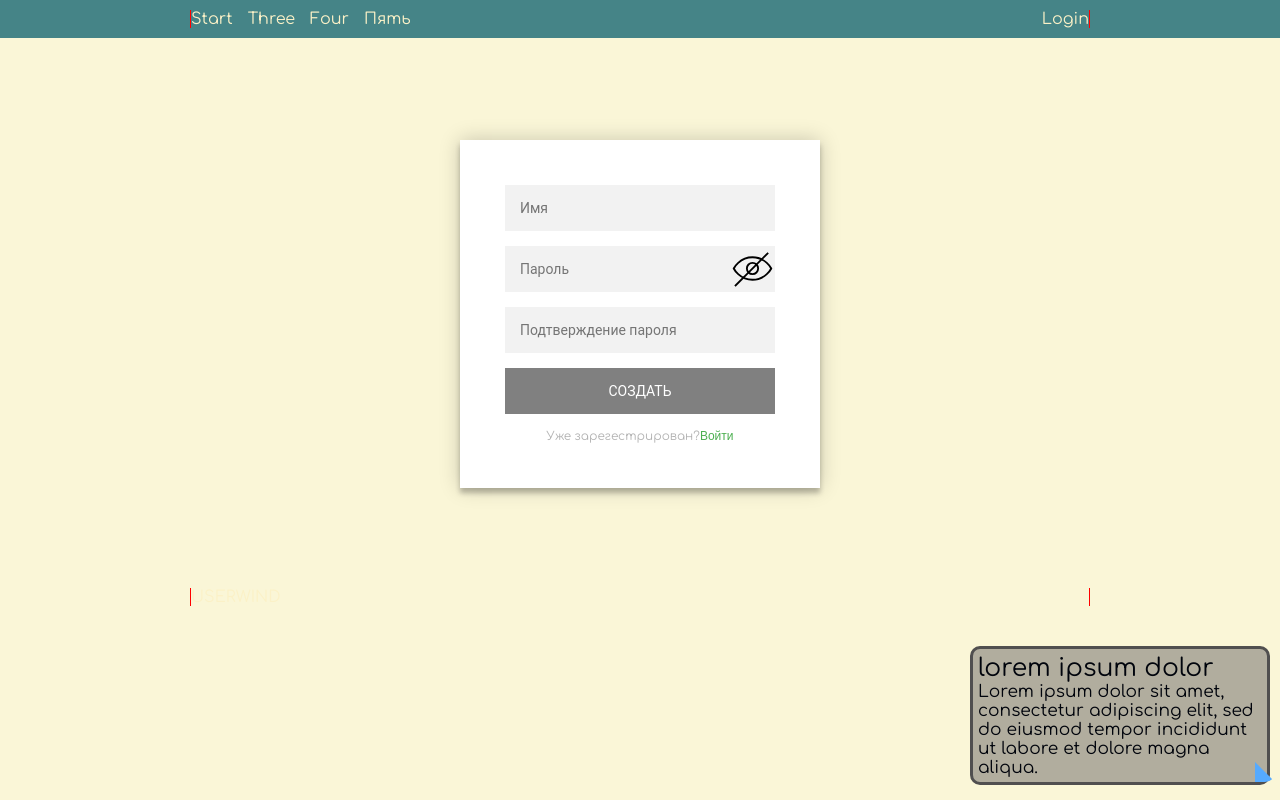
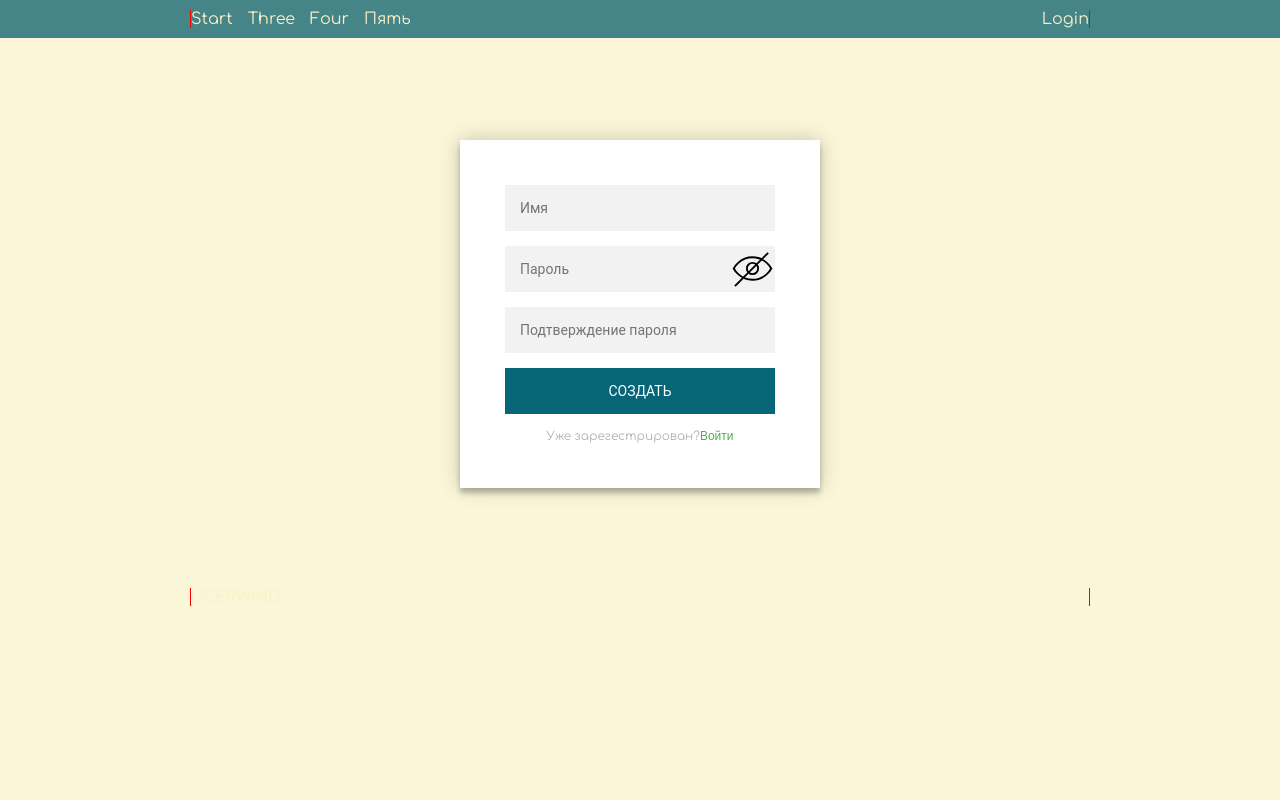
Before and after one commit to Graznov/balda_front, a React (Vite) app: page /user in a window 1280 px wide. Built offline with nearby package versions, Linux system fonts and the light colour scheme; a web font is replaced by a local one.

Commit message:
17.05.26 message show

```diff
--- a/src/Field/Header/Header.tsx
+++ b/src/Field/Header/Header.tsx
@@ -1,11 +1,14 @@
 import style from './header.module.css'
 import classNames from "classnames/bind";
 import LinkCastom from "../../Ui-ux_components/LinkCastom.tsx";
-import {useAppSelector} from "../../Store/hooks.ts";
+import {useAppDispatch, useAppSelector} from "../../Store/hooks.ts";
+import {setDataMessage, setResetMessage} from "../../Store/messageSlise.ts";
 
 const cx = classNames.bind(style)
 
 function Header(){
+
+    const dispatch = useAppDispatch()
 
     const UserName = useAppSelector(state => state.defSlice.playerOne.name)
 
@@ -36,17 +39,44 @@ function Header(){
                             Link_ClassName={linksStyle}
                             Link_text={'Three'}/>
                     </li>
-                    <li>
+                    <li
+                        onClick={()=>{
+                            console.log('clicked')
+                            dispatch(setDataMessage({
+                                messageStatus:true,
+                                messageHead: 'Заголовок сообщения ошибки',
+                                messageText: 'Текст сообщения текст сообщения текст сообщения текст сообщения',
+                                messageType:"error",}))
+
+                            // setTimeout(()=>{
+                            //     dispatch(setResetMessage())
+                            // },3000)
+                        }}
+                    >
                         <LinkCastom
                             Link_path={'/'}
                             Link_ClassName={linksStyle}
                             Link_text={'Four'}/>
                     </li>
-                    <li>
+                    <li
+                        onClick={()=>{
+                            console.log('clicked')
+                            dispatch(setDataMessage({
+                                messageStatus:true,
+                                messageHead: 'Заголовок сообщения',
+                                messageText: 'Текст сообщения текст сообщения текст сообщения текст сообщения',
+                                messageType:"info",}))
+
+                            // setTimeout(()=>{
+                            //     dispatch(setResetMessage())
+                            // },3000)
+                        }}>
                         <LinkCastom
+
                             Link_path={'/'}
                             Link_ClassName={linksStyle}
                             Link_text={'Пять'}/>
+
                     </li>
                 </ul>
 
--- a/src/Field/LogInWind/LogInWind.tsx
+++ b/src/Field/LogInWind/LogInWind.tsx
@@ -6,6 +6,8 @@ import {useEffect, useMemo, useState} from "react";
 import Eye from '/src/assets/eye.svg?react'
 // import Close from '/src/assets/close.svg?react'
 import EyeHidden from '/src/assets/eye-hidden.svg?react'
+import {setDataMessage, setResetMessage} from "../../Store/messageSlise.ts";
+import {useDispatch} from "react-redux";
 // import {useNavigate} from "react-router-dom";
 // import {useAppDispatch} from "../../../Store/hooks.ts";
 
@@ -22,6 +24,8 @@ export const LogInWind = () => {
     //     name: string;
     //     password: string;
     // }
+
+    const dispatch = useDispatch();
     const userDataSTOK={
         name:'',
         password1:'',
@@ -80,6 +84,16 @@ export const LogInWind = () => {
                                 ...userData,
                                 name: name
                             })
+
+                            // dispatch(setDataMessage({
+                            //     messageStatus:true,
+                            //     messageHead: 'Регистрация',
+                            //     messageText: 'Длинна имени и пароля должны быть не менее шести символов',
+                            //     messageType:"info",}))
+                            //
+                            // setTimeout(()=>{
+                            //     dispatch(setResetMessage())
+                            // },3000)
 
                             console.log(event.target.value);
                         }}
@@ -147,10 +161,22 @@ export const LogInWind = () => {
                     <button
                         onClick={()=>{
                             console.log(`click CREATE,\nUserName: ${userData.name},\nUserPassword: ${userData.password1}`);
+                            if(userData.name.length<6 || userData.password1.length<6){
+                                dispatch(setDataMessage({
+                                    messageStatus:true,
+                                    messageHead: 'Error registr',
+                                    messageText: 'Длинна имени и пароля должны быть не менее шести символов',
+                                    messageType:"error",}))
+
+                                // setTimeout(()=>{
+                                //     dispatch(setResetMessage())
+                                // },3000)
+                            }
+
                         }}
-                        disabled={btnDisable}
+                        // disabled={btnDisable}
                         className={cx('form-button',{
-                            'form-button_disabled':btnDisable
+                            // 'form-button_disabled':btnDisable
                         })}>
                         создать
                     </button>
@@ -213,10 +239,21 @@ export const LogInWind = () => {
                     <button
                         onClick={()=>{
                             console.log(`click ENTER,\nUserName: ${userData.name},\nUserPassword: ${userData.password1}`);
+                            if(userData.name.length<6 || userData.password1.length<6){
+                                dispatch(setDataMessage({
+                                    messageStatus:true,
+                                    messageHead: 'Error enter',
+                                    messageText: 'Длинна имени и пароля должны быть не менее шести символов',
+                                    messageType:"error",}))
+
+                                // setTimeout(()=>{
+                                //     dispatch(setResetMessage())
+                                // },3000)
+                            }
                         }}
-                        disabled={btn2Disable}
+                        // disabled={btn2Disable}
                         className={cx('form-button',{
-                            'form-button_disabled':btn2Disable
+                            // 'form-button_disabled':btn2Disable
 
                         })}>Войти
                     </button>
--- a/src/Field/message/Message.tsx
+++ b/src/Field/message/Message.tsx
@@ -1,19 +1,37 @@
 import classNames from "classnames/bind";
 import styles from './message.module.css'
+import {useAppDispatch, useAppSelector} from "../../Store/hooks.ts";
+import {setResetMessage} from "../../Store/messageSlise.ts";
+import {useEffect} from "react";
 
 const cx = classNames.bind(styles);
 
 function Message() {
 
+    const dispatch = useAppDispatch()
+
+    const data = useAppSelector(state => state.messageSlise)
+
+    console.log(`data: `, data)
+
+    useEffect(() => {
+        if(data.messageType)
+            setTimeout(()=>{
+                dispatch(setResetMessage())
+            },3000)
+    }, [data.messageText]);
 
     return(
-        <div className={cx`message`}>
+        <div className={cx('message', {
+            'message-visible':data.messageStatus,
+            'message-error':data.messageType==='error',
+        })}>
             <div className={cx('message_content')}>
                 <p className={cx('message_content_top')}>
-                    lorem ipsum dolor
+                    {data.messageHead}
                 </p>
                 <p className={cx('message_content_text')}>
-                    Lorem ipsum dolor sit amet, consectetur adipiscing elit, sed do eiusmod tempor incididunt ut labore et dolore magna aliqua.
+                    {data.messageText}
                 </p>
             </div>
 
--- a/src/Field/message/message.module.css
+++ b/src/Field/message/message.module.css
@@ -1,17 +1,20 @@
+
 .message{
+    display: none;
+
     position: absolute;
 
     gap: 1rem;
     bottom: 15px;
-    right: 10px;
+    right: 20px;
     width:300px;
     min-height:100px;
-    background: rgba(107,103,103,.5);
+    /*background: rgba(107,103,103,.5);*/
+    background: rgba(2, 124, 250, 0.5);
 
     padding:5px;
     border-radius: 10px;
-    border: #504f4f 3px solid;
-    display: flex;
+    border: #0303f8 3px solid;
     align-items: center;
 
     .message_content{
@@ -22,12 +25,12 @@
 
         .message_content_top{
             font-size: 25px;
-            color: #00040c;
+            color: #ffffff;
         }
 
         .message_content_text{
             font-size: 17px;
-            color: #00040c;
+            color: #ffffff;
         }
 
     }
@@ -36,14 +39,38 @@
 .message::after {
     content: "";
     position: absolute;
-    bottom: 0;
-    right: -8px; /* Выносим за пределы основного блока */
+    bottom: 5px;
+    right: -21px; /* Выносим за пределы основного блока */
     width: 20px;
     height: 20px;
-    background-color: #55aaff;
+    /*background-color: #504f4f;*/
+    background: #0303f8;
 
     /* Магия формы хвостика через mask или clip-path */
-    clip-path: polygon(0 0, 0% 100%, 100% 100%);
+    clip-path: polygon(0 0, 0 100%, 100% 100%);
     /* Чтобы хвостик плавно выходил из блока, можно немного подправить радиус */
-    border-bottom-right-radius: 10px;
+    /*border-bottom-right-radius: 10px;*/
 }
+
+
+.message-error{
+    background: rgba(250, 2, 2, 0.5);
+    border: #f8030b 3px solid;
+    .message_content_top{
+        font-size: 25px;
+        color: #00040c;
+    }
+
+    .message_content_text{
+        font-size: 17px;
+        color: #00040c;
+    }
+
+}
+.message-error::after {
+    background: #f8030b;
+}
+
+.message-visible{
+    display: flex;
+}
--- /dev/null
+++ b/src/Store/messageSlise.ts
@@ -0,0 +1,46 @@
+import {createSlice} from '@reduxjs/toolkit'
+
+interface message {
+    messageStatus: boolean,
+    messageHead:string|null,
+    messageText:string|null,
+    messageType:'info'|'error'
+}
+
+const initialState:message = {
+    messageStatus:false,
+    messageHead:null,
+    messageText:null,
+    messageType:"info",
+}
+
+const messageSlice = createSlice({
+    name: 'messageSlice',
+    initialState,
+    reducers:{
+        setResetMessage(state){
+            state.messageStatus = false
+            state.messageHead = null
+            state.messageText = null
+            state.messageType = 'info'
+        },
+
+        setDataMessage(state, action){
+            state.messageStatus = action.payload.messageStatus
+            state.messageHead = action.payload.messageHead
+            state.messageText = action.payload.messageText
+            state.messageType = action.payload.messageType
+        },
+
+
+
+    },
+
+})
+
+export const {
+    setDataMessage,
+    setResetMessage
+
+} = messageSlice.actions;
+export default messageSlice.reducer
--- a/src/Store/rootReduser.ts
+++ b/src/Store/rootReduser.ts
@@ -1,8 +1,10 @@
 import {combineReducers} from "@reduxjs/toolkit";
 import defSlice from './defSlice.ts'
 import styleSlice from "./styleSlise.ts";
+import messageSlise from "./messageSlise.ts";
 
 export const rootReduser = combineReducers({
     defSlice,
-    styleSlice
+    styleSlice,
+    messageSlise
 })
```
